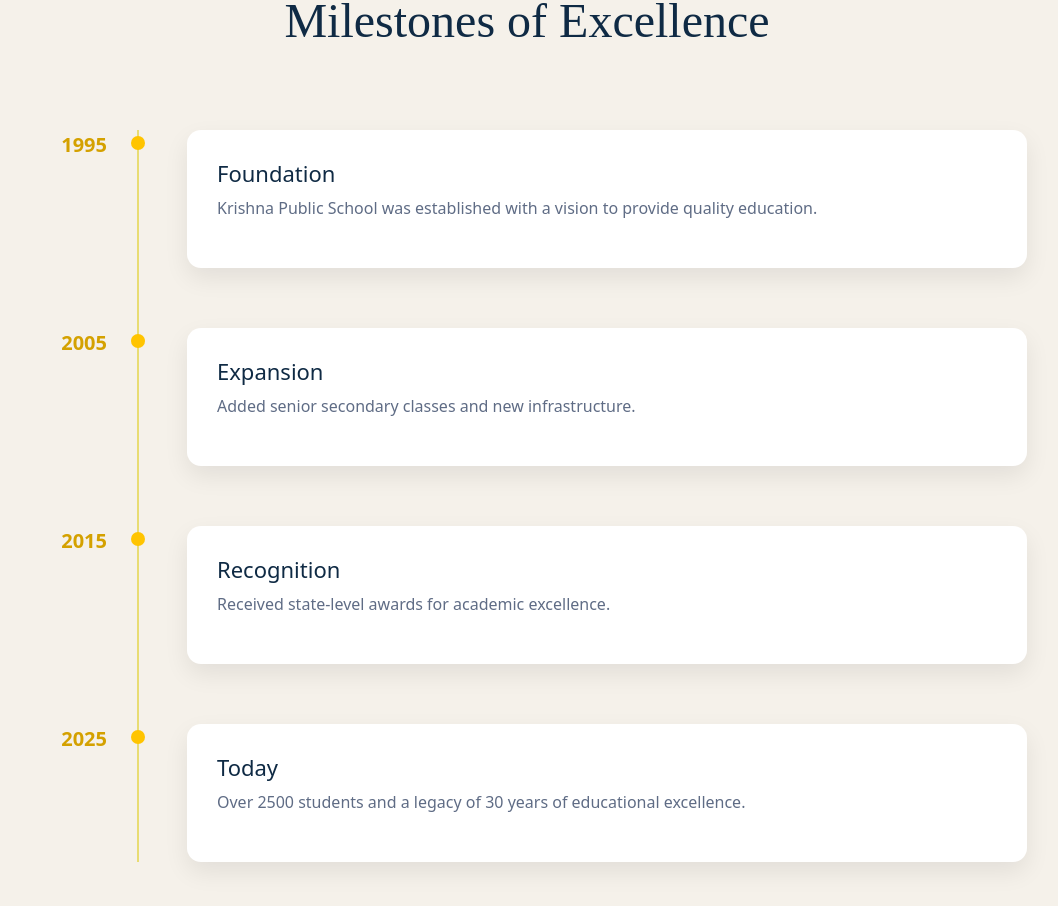
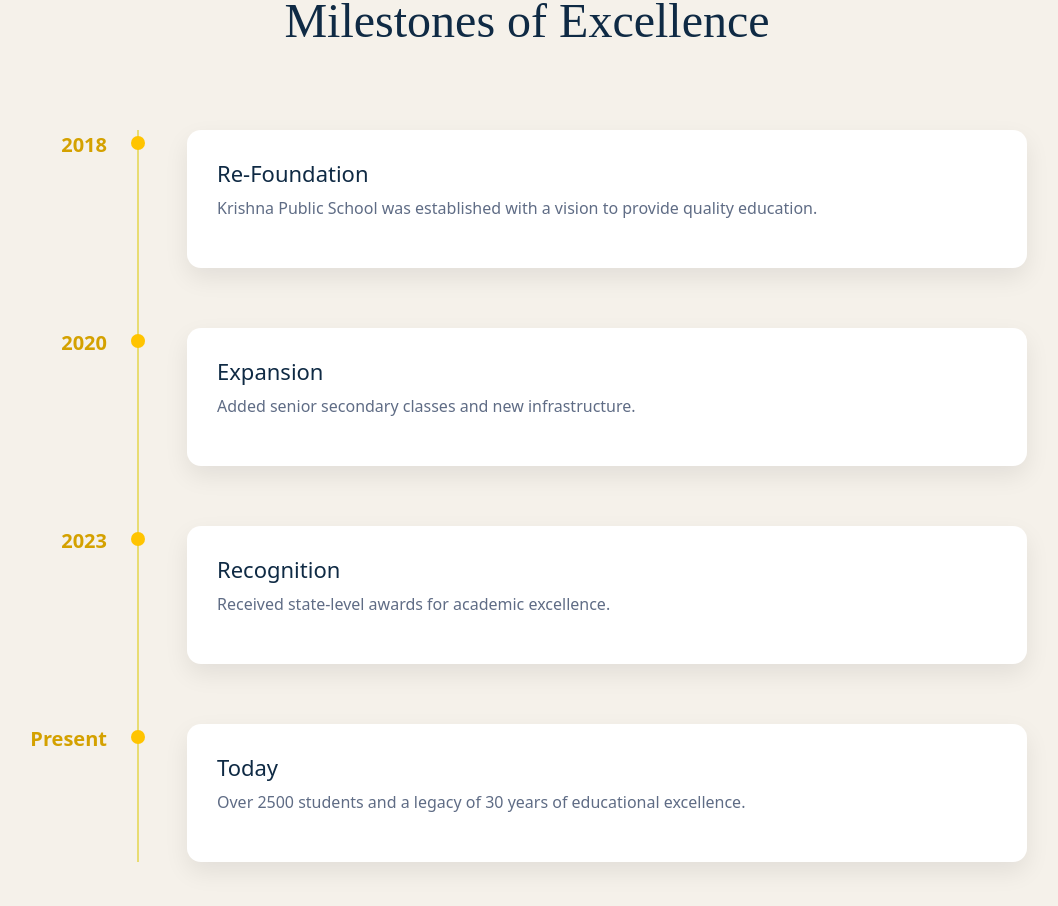
Before and after one commit to ali-0507/Krishna-Public-School, a React (Vite) app in the folder frontend/: page /about in a window 1280 px wide. Shown: the part 1440-2346 px from the top of the page, without its empty margins (113-1171 px from the left). Built offline with nearby package versions, Linux system fonts and the light colour scheme; no server answers.

Commit message:
milestones updated

```diff
--- a/frontend/src/pages/About.jsx
+++ b/frontend/src/pages/About.jsx
@@ -134,10 +134,10 @@
 
         <div className="timeline">
           <div className="timeline-item reveal">
-            <div className="timeline-year">1995</div>
+            <div className="timeline-year">2018</div>
             <div className="timeline-dot"></div>
             <div className="timeline-card">
-              <h3>Foundation</h3>
+              <h3>Re-Foundation</h3>
               <p>
                 Krishna Public School was established with a vision to provide
                 quality education.
@@ -146,7 +146,7 @@
           </div>
 
           <div className="timeline-item reveal">
-            <div className="timeline-year">2005</div>
+            <div className="timeline-year">2020</div>
             <div className="timeline-dot"></div>
             <div className="timeline-card">
               <h3>Expansion</h3>
@@ -155,7 +155,7 @@
           </div>
 
           <div className="timeline-item reveal">
-            <div className="timeline-year">2015</div>
+            <div className="timeline-year">2023</div>
             <div className="timeline-dot"></div>
             <div className="timeline-card">
               <h3>Recognition</h3>
@@ -164,7 +164,7 @@
           </div>
 
           <div className="timeline-item reveal">
-            <div className="timeline-year">2025</div>
+            <div className="timeline-year">Present</div>
             <div className="timeline-dot"></div>
             <div className="timeline-card">
               <h3>Today</h3>
```
